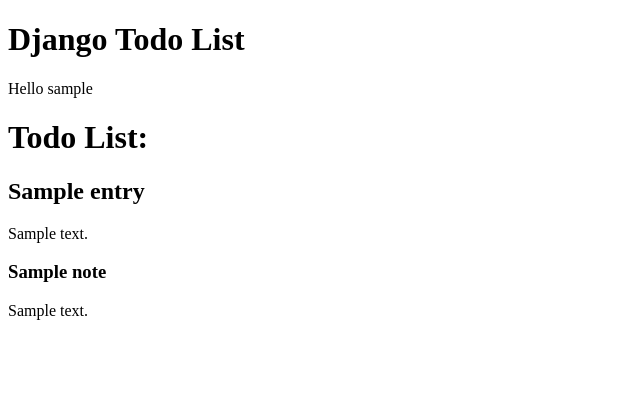
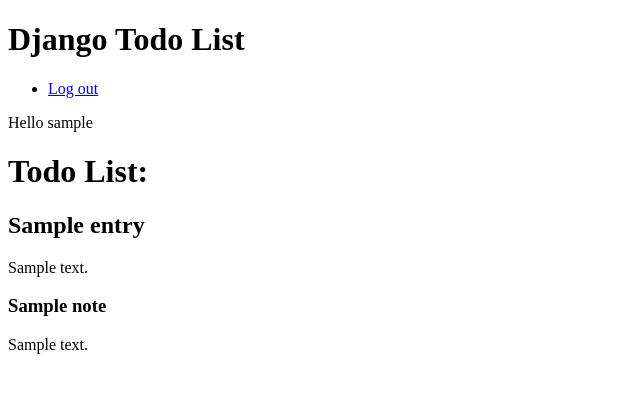
Before and after one commit to teratoscincus/django_todo_list, a Django app: page / in a window 1280 px wide. Shown: the top 393 px of the page, without its empty margins (0-640 px from the left). Run offline with Django 4.2, Linux system fonts and the light colour scheme; a user stored in the database is signed in; tables that the repository leaves empty hold one stand-in row (values such as "Sample post").

Commit message:
Add links to log in/out in nav and index

```diff
--- a/todo_lists/templates/todo_lists/base.html
+++ b/todo_lists/templates/todo_lists/base.html
@@ -10,6 +10,15 @@
 <body>
   <header>
     <h1>Django Todo List</h1>
+    <nav>
+      <ul>
+        {% if user.is_authenticated %}
+        <li><a href="{% url 'users:logout' %}">Log out</a></li>
+        {% else %}
+        <li><a href="{% url 'users:login' %}">Log in</a></li>
+        {% endif %}
+      </ul>
+    </nav>
   </header>
   {% block content %}{% endblock %}
 </body>
--- a/todo_lists/templates/todo_lists/index.html
+++ b/todo_lists/templates/todo_lists/index.html
@@ -19,7 +19,8 @@
     {% endfor %}
   {% endfor %}
 {% else %}
-  <p>Not registered?</p>
+  <p>You need to log in to use Todo Lists</p>
+  <a href="{% url 'users:login' %}">Log in</a>
 {% endif %}
 
 {% endblock %}
```
